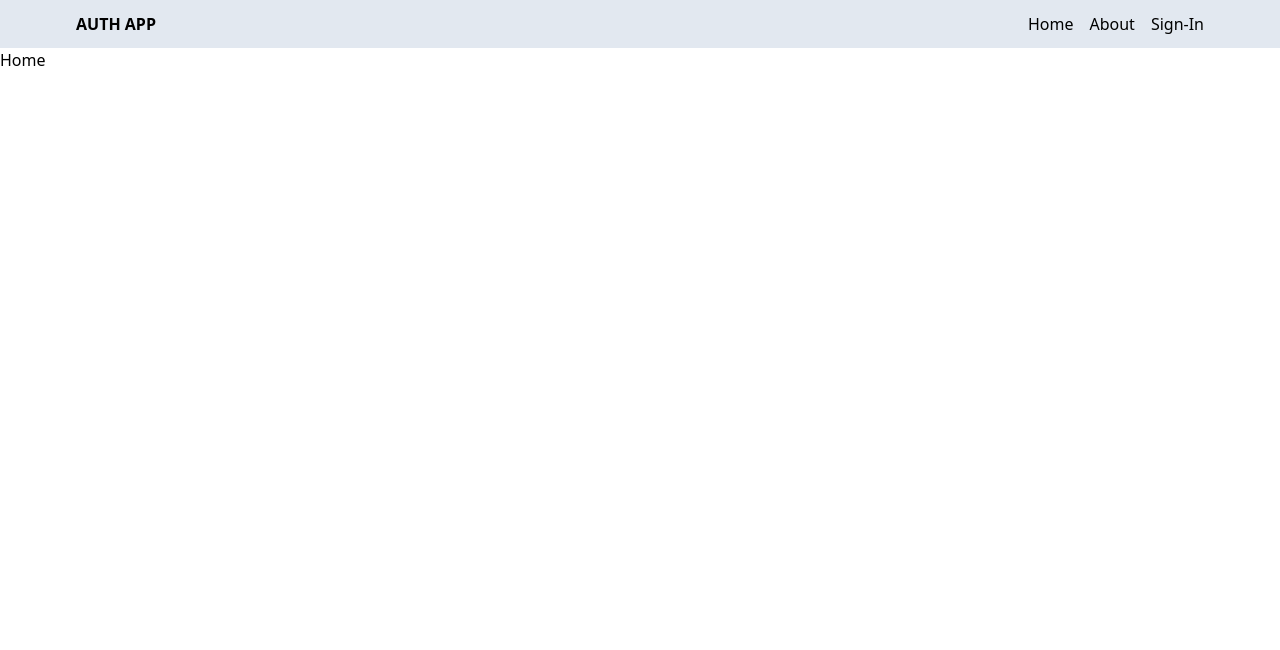
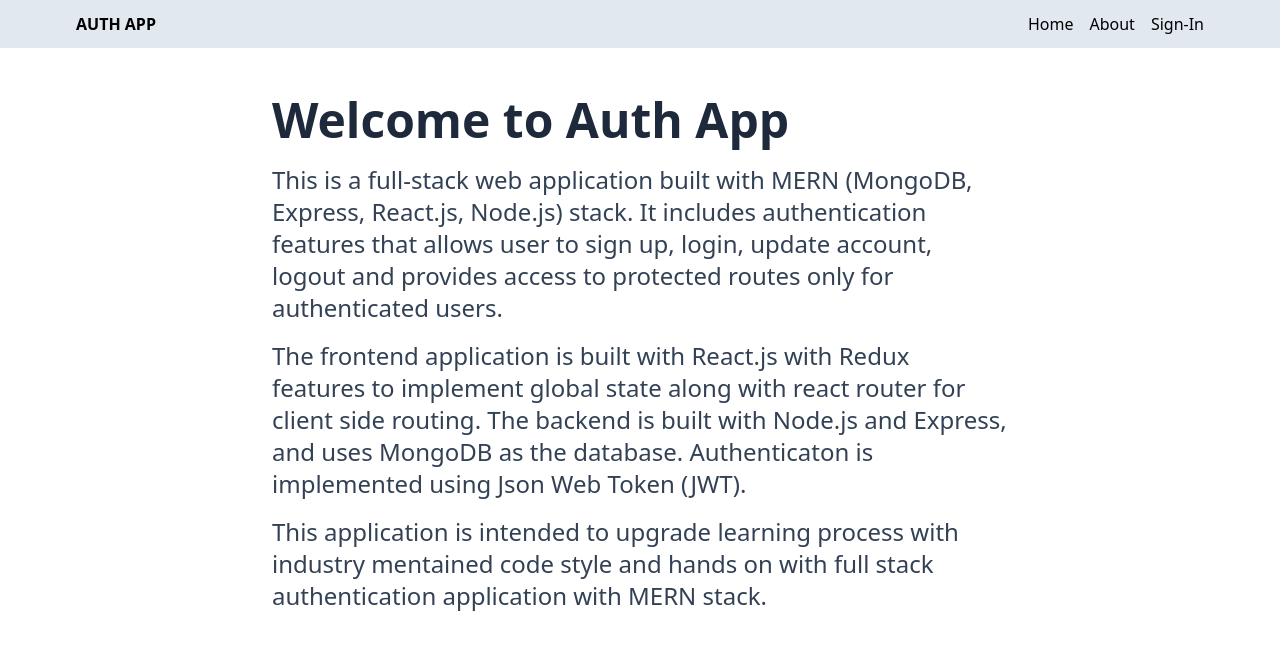
Before and after one commit to Debs5312/MERN-AUTH-APP, a React (Vite) app in the folder client/: page / in a window 1280 px wide. Shown: the top 650 px of the page. Built offline with nearby package versions, Linux system fonts and the light colour scheme; no server answers.

Commit message:
Design Home Page

```diff
--- a/client/src/pages/Home.jsx
+++ b/client/src/pages/Home.jsx
@@ -1,5 +1,28 @@
 const Home = () => {
-  return <div>Home</div>;
+  return (
+    <div className="px-4 py-12 max-w-3xl mx-auto">
+      <h1 className="text-5xl font-bold mb-5 text-slate-800">
+        Welcome to Auth App
+      </h1>
+      <p className="mb-4 text-slate-700 text-2xl">
+        This is a full-stack web application built with MERN (MongoDB, Express,
+        React.js, Node.js) stack. It includes authentication features that
+        allows user to sign up, login, update account, logout and provides
+        access to protected routes only for authenticated users.
+      </p>
+      <p className="mb-4 text-slate-700 text-2xl">
+        The frontend application is built with React.js with Redux features to
+        implement global state along with react router for client side routing.
+        The backend is built with Node.js and Express, and uses MongoDB as the
+        database. Authenticaton is implemented using Json Web Token (JWT).
+      </p>
+      <p className="mb-4 text-slate-700 text-2xl">
+        This application is intended to upgrade learning process with industry
+        mentained code style and hands on with full stack authentication
+        application with MERN stack.
+      </p>
+    </div>
+  );
 };
 
 export default Home;
```
